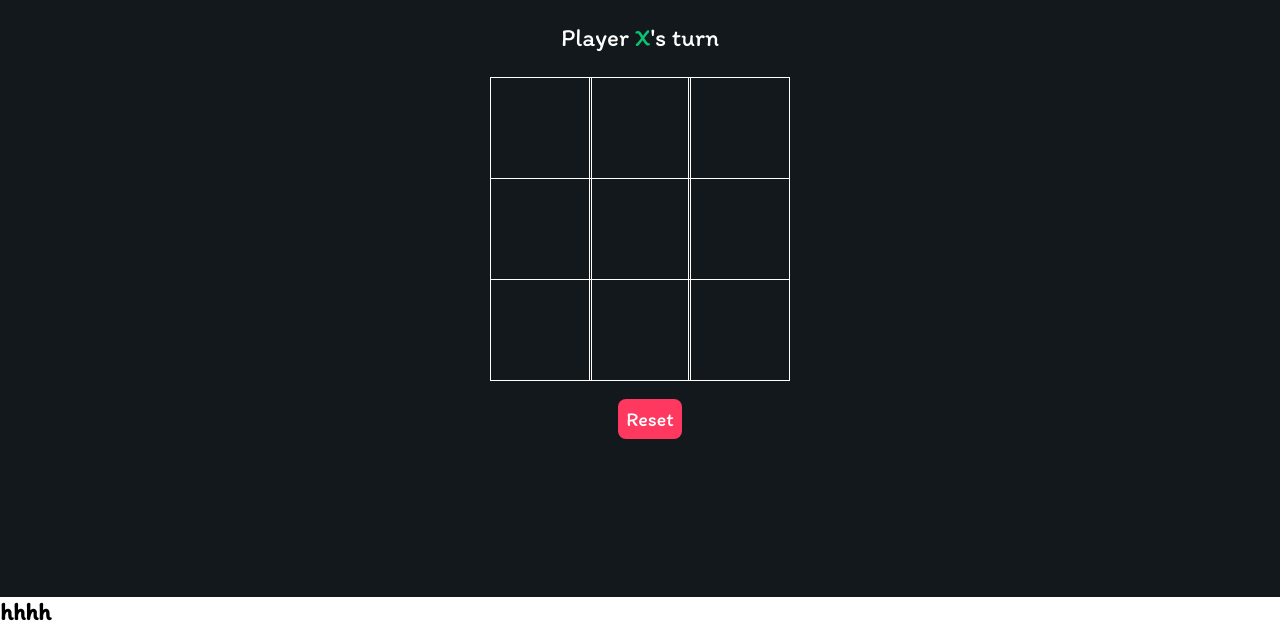
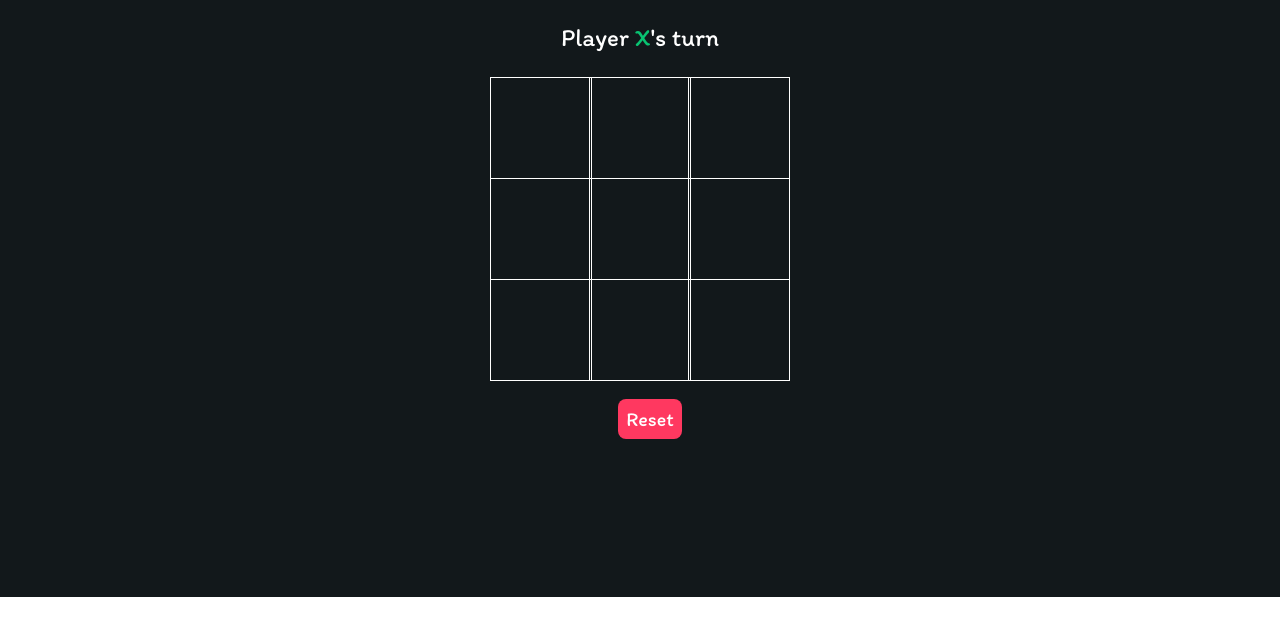
Before and after one commit to vishalthombare/Tic-Tac-Toe, a plain HTML site: page index.html in a window 1280 px wide. Shown: the part 204-830 px from the top of the page. After the commit the page ends 801 px from the top, so only its background shows below. Drawn offline with Linux system fonts and the light colour scheme.

Commit message:
Update index.html

```diff
--- a/index.html
+++ b/index.html
@@ -35,4 +35,3 @@
     </main>
 </body>
 </html>
-<h2>hhhh</h2>
```
